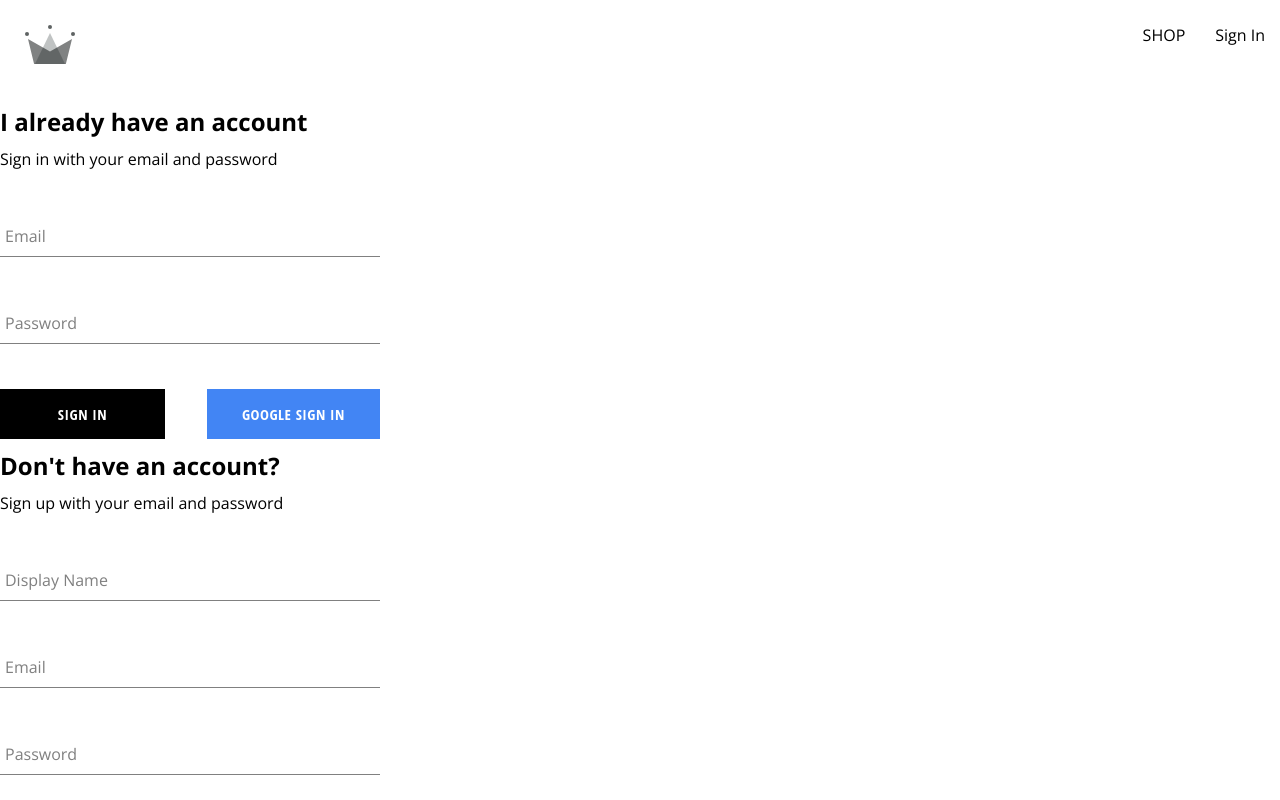
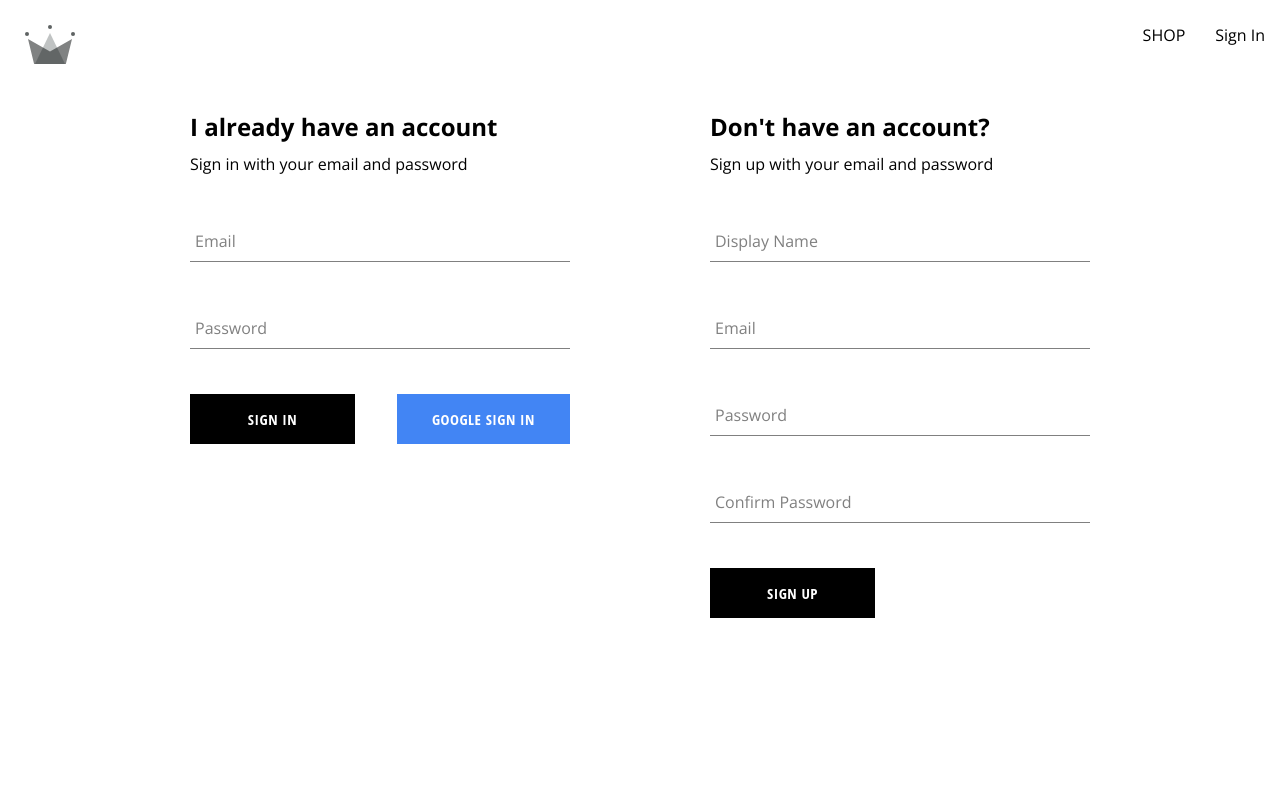
Before and after one commit to Deslol/Crown-Clothing-Project, a React (Create React App) app: page /auth in a window 1280 px wide. Shown: the top 800 px of the page. Built offline with nearby package versions, Linux system fonts and the light colour scheme.

Commit message:
created authentication page component alongside sign in form

```diff
--- a/src/Components/sign-in-form/sign-in-form.component.jsx
+++ b/src/Components/sign-in-form/sign-in-form.component.jsx
@@ -4,6 +4,7 @@
   createUserDocumentFromAuth,
   signInAuthUserWithEmailAndPassword,
 } from '../../utils/firebase/firebase.utils';
+
 import { useState } from 'react';
 
 import FormInput from '../form-input/form-input.component.jsx';
@@ -17,7 +18,6 @@
 const SignInForm = () => {
   const [formFields, setFormFields] = useState(defaultFormFields);
   const { email, password } = formFields;
-  console.log(formFields);
 
   const changeHandler = (event) => {
     const { name, value } = event.target;
@@ -33,8 +33,23 @@
         password
       );
       console.log(response);
-    } catch (error) {}
+    } catch (error) {
+      switch (error.code) {
+        case 'auth/wrong-password':
+          alert('Incorrect password for email');
+          break;
+        case 'auth/user-not-found':
+          alert('No user associated with this email');
+          break;
+        default:
+          console.log(error);
+      }
+    }
   };
+  //   console.log(error);
+  //   if (error.code === 'auth/wrong-password')
+  //     alert('Incorrect password for Email');
+  // }
 
   const signInWithGoogle = async () => {
     const { user } = await signInWithGooglePopup();
@@ -70,7 +85,7 @@
         />
         <div className='buttons-container'>
           <Button type='submit'>SIGN IN</Button>
-          <Button onClick={signInWithGoogle} buttonType='google'>
+          <Button type='button' onClick={signInWithGoogle} buttonType='google'>
             GOOGLE SIGN IN
           </Button>
         </div>
--- a/src/Components/sign-up-form/sign-up-form.component.jsx
+++ b/src/Components/sign-up-form/sign-up-form.component.jsx
@@ -21,8 +21,6 @@
   const [formFields, setFormFields] = useState(defaultFormFields);
   const { displayName, email, password, confirmPassword } = formFields;
 
-  console.log(formFields);
-
   const resetFormFields = () => setFormFields(defaultFormFields);
 
   const handleSubmit = async (event) => {
@@ -32,12 +30,10 @@
       return;
     }
     try {
-      console.log(displayName);
       const { user } = await createAuthUserWithEmailAndPassword(
         email,
         password
       );
-      console.log(user);
       await createUserDocumentFromAuth(user, { displayName });
       resetFormFields();
     } catch (error) {
--- a/src/routes/authentication/authentication.component.jsx
+++ b/src/routes/authentication/authentication.component.jsx
@@ -1,20 +1,14 @@
-import {
-  signInWithGooglePopup,
-  createUserDocumentFromAuth,
-} from '../../utils/firebase/firebase.utils';
-
-import { Fragment } from 'react';
-
-import Button from '../../Components/button/button.component.jsx';
 import SignInForm from '../../Components/sign-in-form/sign-in-form.component.jsx';
 import SignUpForm from '../../Components/sign-up-form/sign-up-form.component.jsx';
 
+import './authentication.styles.scss';
+
 const Authentication = () => {
   return (
-    <Fragment>
+    <div className='authentication-container'>
       <SignInForm />
       <SignUpForm />
-    </Fragment>
+    </div>
   );
 };
 
--- /dev/null
+++ b/src/routes/authentication/authentication.styles.scss
@@ -0,0 +1,6 @@
+.authentication-container {
+  display: flex;
+  width: 900px;
+  justify-content: space-between;
+  margin: 30px auto;
+}
```
